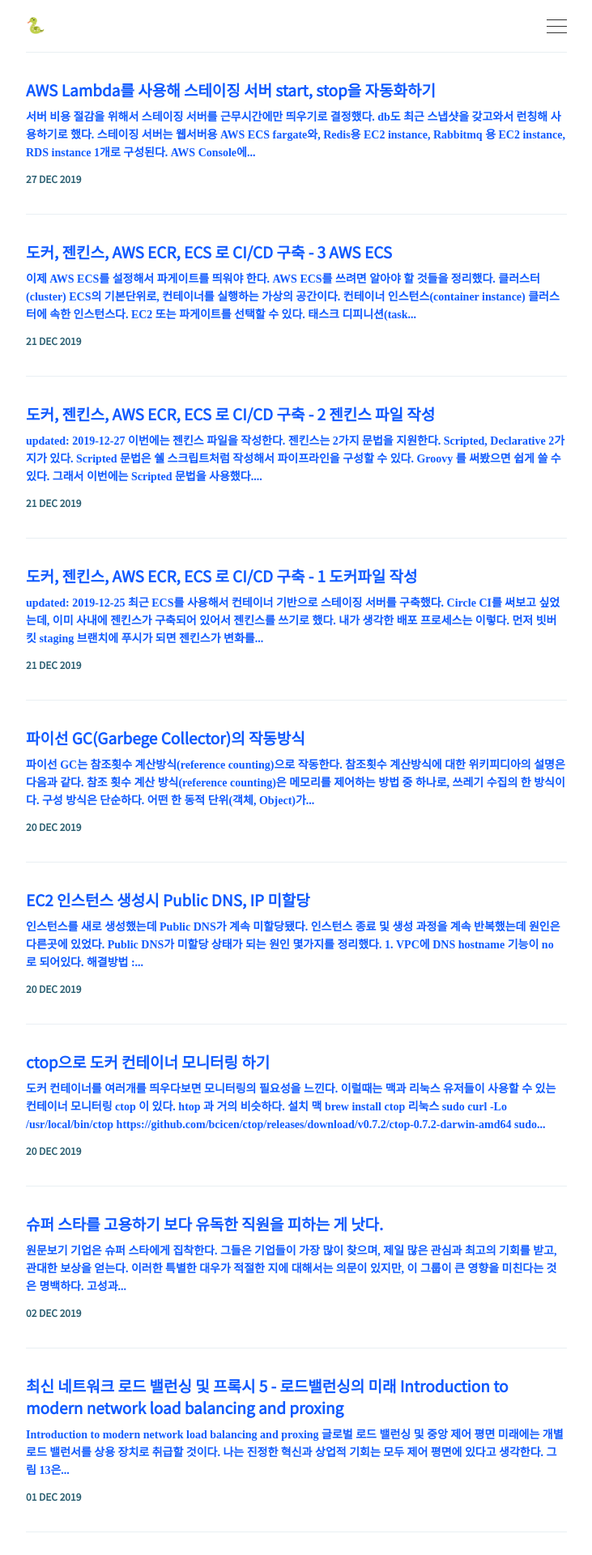
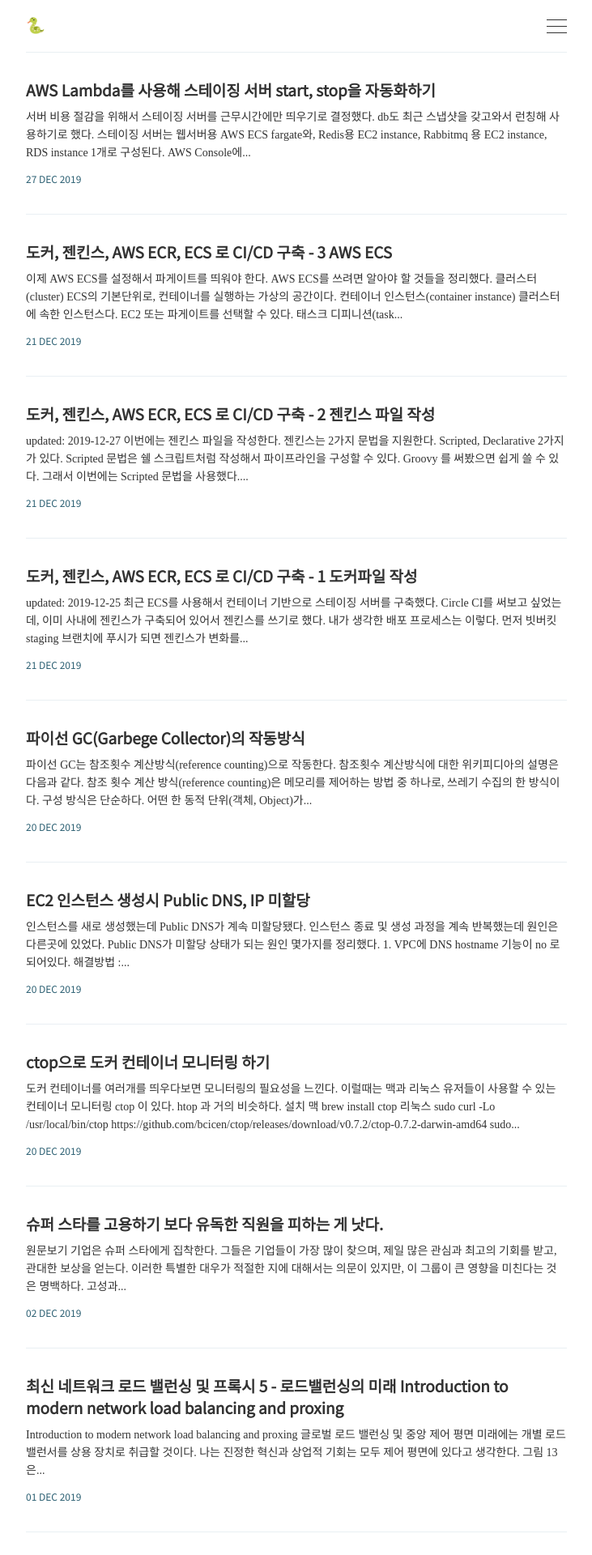
Before and after one commit to suhyunbaik/suhyunbaik.github.io, a Jekyll site: the page built from index.html, in a window 1280 px wide. Shown: the top 1920 px of the page at 81% size, without its empty margins (274-1005 px from the left). Built offline with Jekyll 4.4.1, drawn with Linux system fonts in a browser that asks for light colours; the list of posts is cut into pages by our own code.

```diff
--- a/_sass/elements/_type.scss
+++ b/_sass/elements/_type.scss
@@ -52,8 +52,3 @@
 code {
   font-size: 14px;
 }
-
-a {
-  color: #105AFF;
-  font-weight: bold;
-}
```
